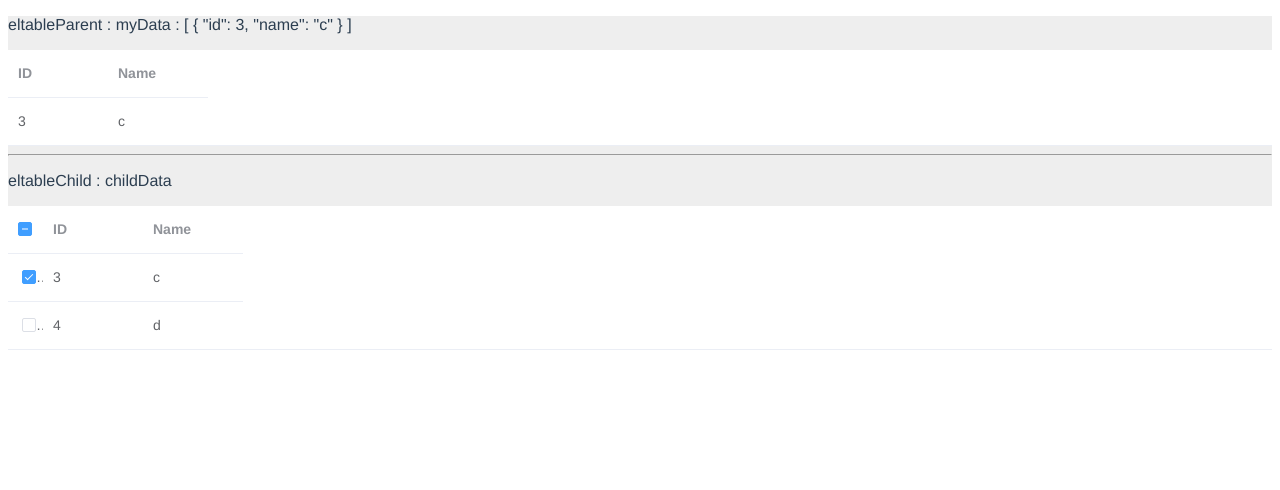
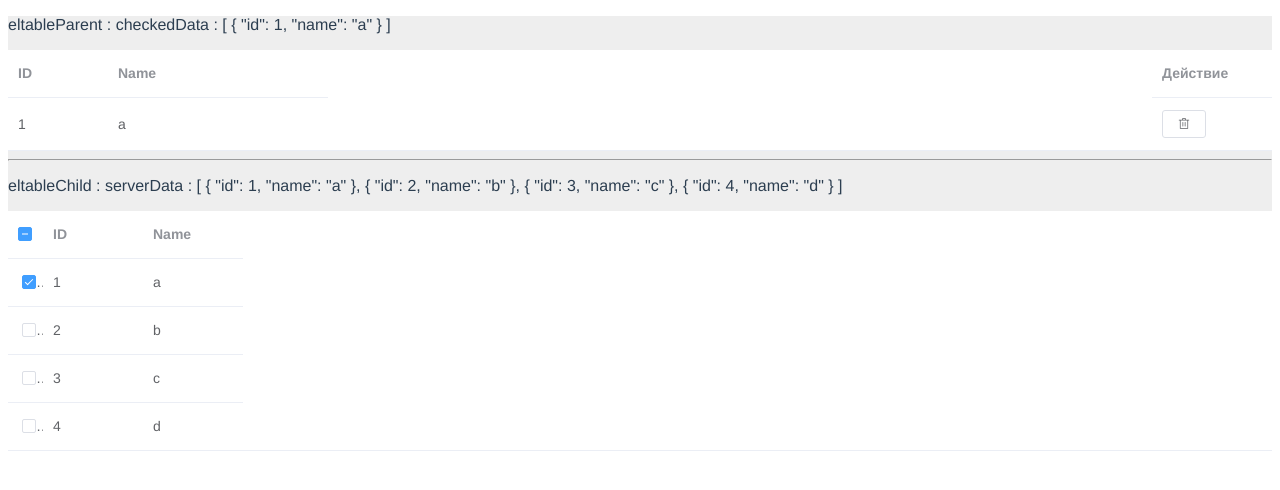
Before and after one commit to sowlru/vue2-test, a Vue app: page / in a window 1280 px wide. Both pictures are taken after a click on the label 29 px from the left and 289 px from the top of the page. Shown: the top 490 px of the page. Built offline with nearby package versions, Linux system fonts and the light colour scheme.

Commit message:
Add  delete button in eltableParent

```diff
--- a/src/childParent/eltableChild.vue
+++ b/src/childParent/eltableChild.vue
@@ -1,11 +1,12 @@
 <template>
   <div class="cont">
-    <p>eltableChild : childData</p>
+    <p>eltableChild : serverData : {{ serverData }}</p>
     <el-table
-      :data="childData"
+      ref="refTable"
+      :data="serverData"
       style="width: 100%"
       row-key="id"
-      @selection-change="handleSelectionChange"
+      @select="handleSelectionChange"
     >
       <el-table-column type="selection" width="35" :reserve-selection="true" />
       <el-table-column prop="id" label="ID" width="100" />
@@ -19,16 +20,32 @@ export default {
   props: { value: { type: Array, default: "" } },
   data() {
     return {
-      childData: [
+      serverData: [
+        { id: 1, name: "a" },
+        { id: 2, name: "b" },
         { id: 3, name: "c" },
         { id: 4, name: "d" },
       ],
     }
   },
+  watch: {
+    value() {
+      this.toggleSelection()
+    },
+  },
   methods: {
-    handleSelectionChange(v) {
+    handleSelectionChange(v, row) {
       this.$emit("input", v)
-      console.log("handleSelectionChange", v)
+    },
+    toggleSelection() {
+      this.$refs["refTable"].clearSelection()
+      this.serverData.forEach((row) => {
+        this.value.forEach((sel) => {
+          if (row === sel) {
+            this.$refs["refTable"].toggleRowSelection(row, undefined)
+          }
+        })
+      })
     },
   },
 }
--- a/src/childParent/eltableParent.vue
+++ b/src/childParent/eltableParent.vue
@@ -1,12 +1,24 @@
 <template>
   <div class="cont">
-    <p>eltableParent : myData : {{ myData }}</p>
-    <el-table :data="myData" style="width: 100%">
+    <p>eltableParent : checkedData : {{ checkedData }}</p>
+    <el-table :data="checkedData" style="width: 100%">
       <el-table-column prop="id" label="ID" width="100" />
       <el-table-column prop="name" label="Name" width="100" />
+      <el-table-column fixed="right" label="Действие" width="120">
+        <template #default="scope">
+          <el-button
+            link
+            size="mini"
+            title="Удалить"
+            @click.prevent="deleteRow(scope.$index, scope.row)"
+          >
+            <i class="el-icon-delete" />
+          </el-button>
+        </template>
+      </el-table-column>
     </el-table>
     <hr />
-    <eltable-child v-model="myData" />
+    <eltable-child v-model="checkedData" />
   </div>
 </template>
 <script>
@@ -18,11 +30,13 @@ export default {
   },
   data() {
     return {
-      myData: [
-        // { id: 1, name: "a" },
-        // { id: 2, name: "b" },
-      ],
+      checkedData: [],
     }
+  },
+  methods: {
+    deleteRow(idx, row) {
+      this.checkedData = this.checkedData.filter((x) => x !== row)
+    },
   },
 }
 </script>
```
